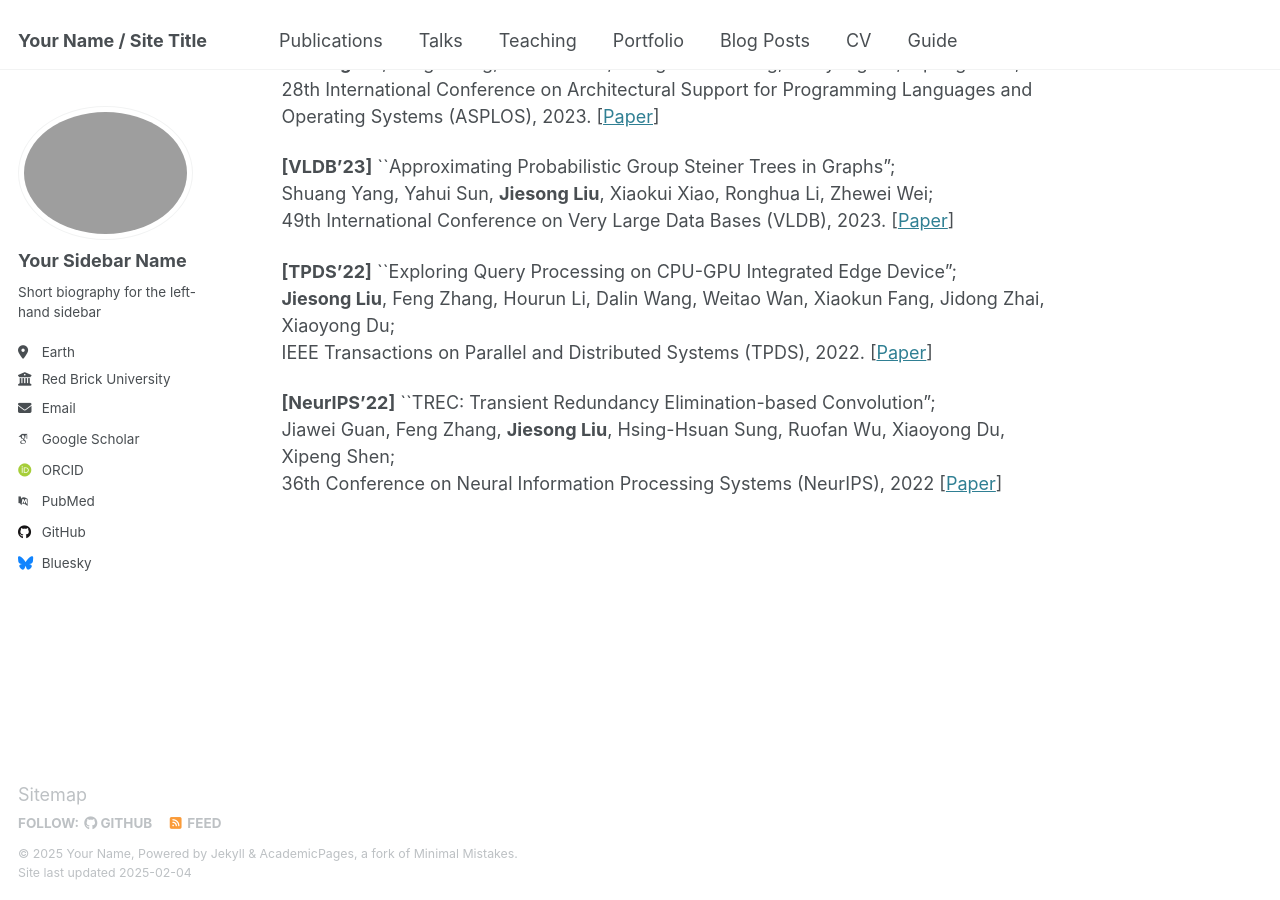
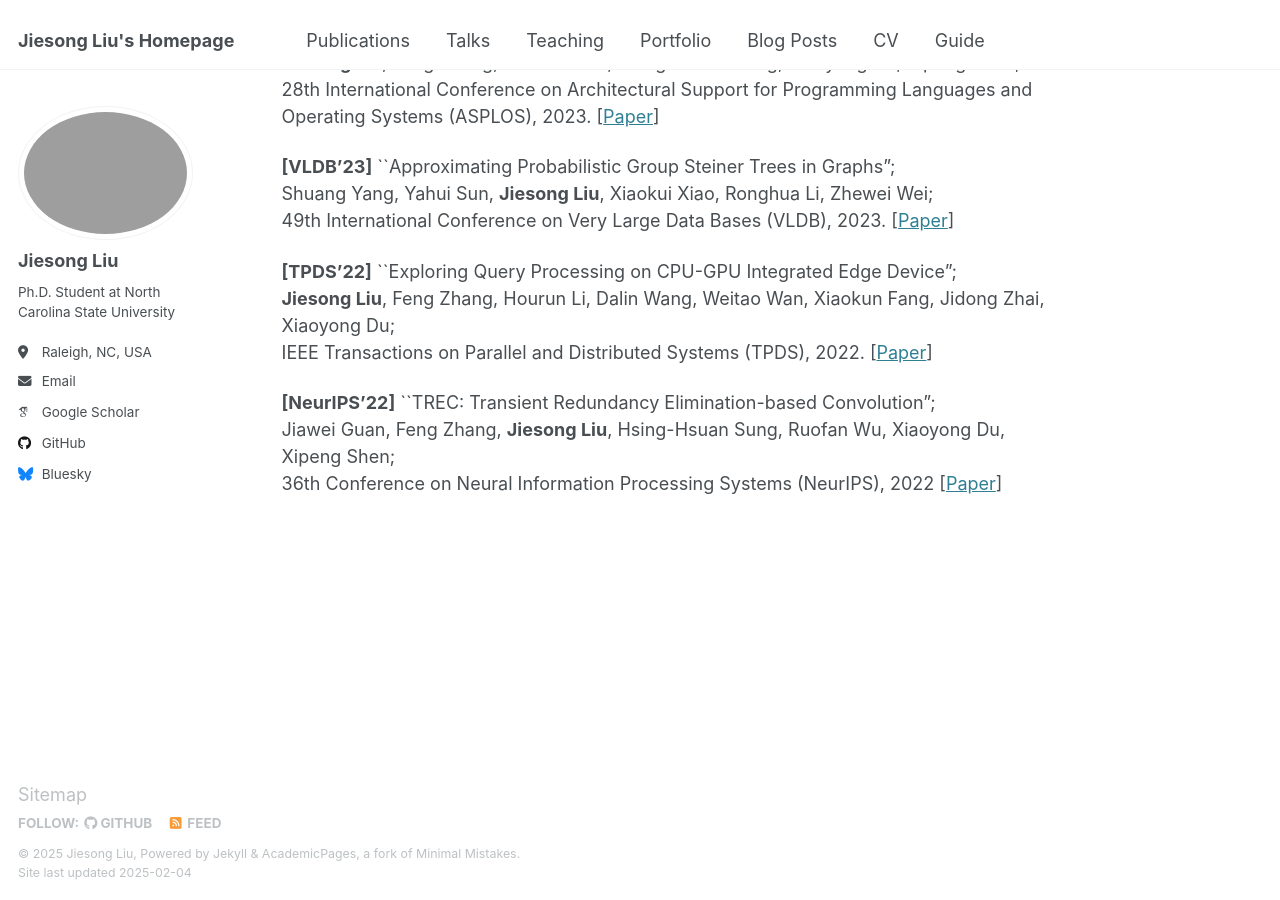
Before and after one commit to Fred1031/Fred1031.github.io, a Jekyll site: the page built from _pages/about.md, in a window 1280 px wide and 900 px high, scrolled down 946 px. Built offline with Jekyll 4.4.1, drawn with Linux system fonts in a browser that asks for light colours; some web fonts are replaced.

Commit message:
Update _config.yml

```diff
--- a/_config.yml
+++ b/_config.yml
@@ -9,10 +9,10 @@
 # Basic Site Settings
 locale                   : "en-US"
 site_theme               : "default"
-title                    : "Your Name / Site Title"
+title                    : "Jiesong Liu's Homepage"
 title_separator          : "-"
-name                     : &name "Your Name"
-description              : &description "personal description"
+name                     : &name "Jiesong Liu"
+description              : &description "Ph.D. Student at North Carolina State University"
 url                      : https://academicpages.github.io # the base hostname & protocol for your site e.g. "https://[your GitHub username].github.io"
 baseurl                  : "" # the subpath of your site, e.g. "/blog"
 repository               : "academicpages/academicpages.github.io"
@@ -23,21 +23,21 @@ repository               : "academicpages/academicpages.github.io"
 author:
   # Biographic information
   avatar           : "profile.png"
-  name             : "Your Sidebar Name"
+  name             : "Jiesong Liu"
   pronouns         : # example: "she/her"
-  bio              : "Short biography for the left-hand sidebar"
-  location         : "Earth"
-  employer         : "Red Brick University"
+  bio              : "Ph.D. Student at North Carolina State University"
+  location         : "Raleigh, NC, USA"
+  employer         : # "Red Brick University"
   uri              : # URL
-  email            : "none@example.org"
+  email            : "jliu93@ncsu.edu"
 
   # Academic websites
   arxiv            : # URL - Update with the correct link to your profile
-  googlescholar    : "https://scholar.google.com/citations?user=PS_CX0AAAAAJ"
+  googlescholar    : "https://scholar.google.com/citations?user=Lc0FQ1kAAAAJ"
   impactstory      : # URL
-  orcid            : "http://orcid.org/yourorcidurl"
+  orcid            : # "http://orcid.org/yourorcidurl"
   semantic         : # URL
-  pubmed           : "https://www.ncbi.nlm.nih.gov/pubmed/?term=john+snow"
+  pubmed           : # "https://www.ncbi.nlm.nih.gov/pubmed/?term=john+snow"
   researchgate     : # URL
   scopus           : # URL
 
```
